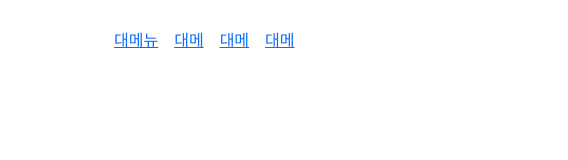
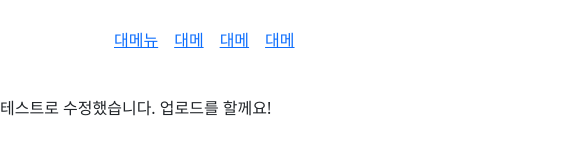
Before and after one commit to eunjeong-web/eunjeong.team, a plain HTML site: page index.html in a window 1280 px wide. Shown: the full height of the page, 0-568 px from the left. Drawn offline with nearby package versions, Linux system fonts and the light colour scheme.

Commit message:
배고파

```diff
--- a/index.html
+++ b/index.html
@@ -38,6 +38,6 @@
         <section></section>
         <section></section>
     </main>
-    <footer id="ft"></footer>
+    <footer id="ft">테스트로 수정했습니다. 업로드를 할께요!</footer>
 </body>
 </html>
```
